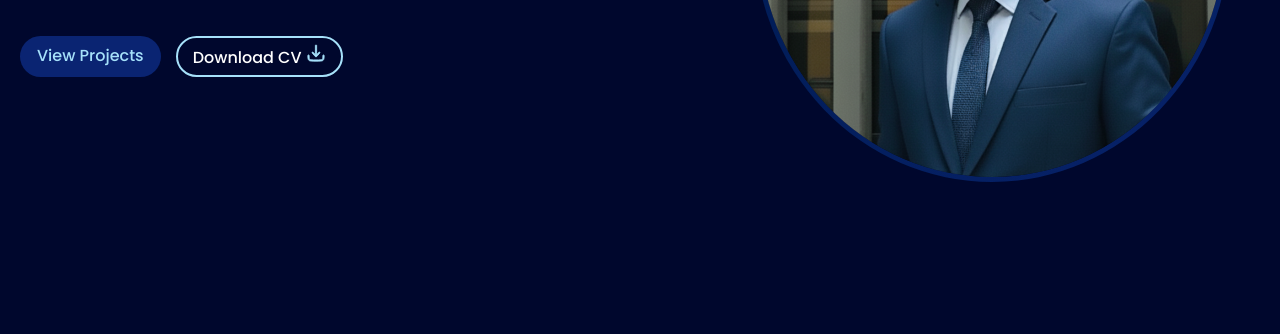
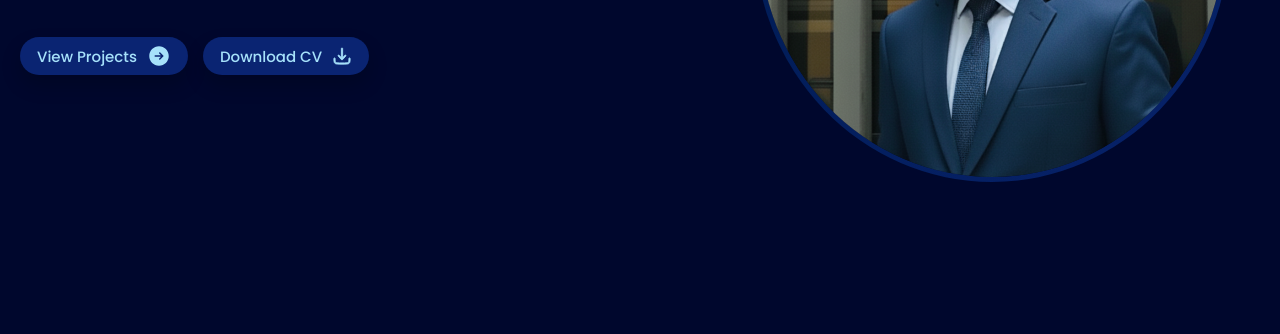
Before and after one commit to Pronoysaha90/Portfolio_Pronoy, a plain HTML site: page index.html in a window 1280 px wide. Shown: the part 463-797 px from the top of the page. Drawn offline with Linux system fonts and the light colour scheme.

```diff
--- a/index.html
+++ b/index.html
@@ -1,5 +1,6 @@
 <!DOCTYPE html>
 <html lang="en">
+
 <head>
   <meta charset="UTF-8">
   <meta name="viewport" content="width=device-width, initial-scale=1.0">
@@ -8,6 +9,7 @@
   <link rel="stylesheet" href="https://cdnjs.cloudflare.com/ajax/libs/font-awesome/7.0.1/css/all.min.css">
   <link rel="stylesheet" href="style.css">
 </head>
+
 <body>
   <!-- header/Navber -->
   <header>
@@ -56,12 +58,28 @@
         <div class="hero-details">
           <h2 class="title">Pronoy Saha</h2>
           <h3 class="subtitle">Web Developer | Problem Solver</h3>
-          <p class="description">Proficient in front-end development, system design, and optimization, with a solid background in competitive programming and analytical thinking.</p>
+          <p class="description">Proficient in front-end development, system design, and optimization, with a solid
+            background in competitive programming and analytical thinking.</p>
           <div class="buttons">
-            <a href="#" class="button view-projects">
+            <!-- <a href="#" class="button view-projects">
               View Projects
-            </a>
-            <a href="images/Pronoy_CV.pdf" download="" class="button download-cv">Download CV <img src="svg/download.svg"alt="icon" class="skill-icon"></a>
+            </a> --><!-- From Uiverse.io by satyamchaudharydev -->
+            <!-- From Uiverse.io by StealthWorm -->
+            <!-- From Uiverse.io by PriyanshuGupta28 -->
+            <!-- From Uiverse.io by satyamchaudharydev -->
+            <button class="button">
+              View Projects
+              <svg class="icon" viewBox="0 0 24 24" fill="currentColor">
+                <path fill-rule="evenodd"
+                  d="M12 2.25c-5.385 0-9.75 4.365-9.75 9.75s4.365 9.75 9.75 9.75 9.75-4.365 9.75-9.75S17.385 2.25 12 2.25zm4.28 10.28a.75.75 0 000-1.06l-3-3a.75.75 0 10-1.06 1.06l1.72 1.72H8.25a.75.75 0 000 1.5h5.69l-1.72 1.72a.75.75 0 101.06 1.06l3-3z"
+                  clip-rule="evenodd"></path>
+              </svg>
+            </button>
+
+
+
+            <a href="images/Pronoy_CV.pdf" download="" class="button download-cv">Download CV <img
+                src="svg/download.svg" alt="icon" class="skill-icon"></a>
           </div>
         </div>
         <div class="hero-image-wrapper">
@@ -114,4 +132,5 @@
 
   <script src="script.js"></script>
 </body>
+
 </html>
--- a/style.css
+++ b/style.css
@@ -181,12 +181,101 @@ header .nav-menu {
   transition: 0.3s ease;
 }
 
-.hero-section .hero-details .button:hover,
+/* .hero-section .hero-details .button:hover,
 .hero-section .hero-details .download-cv {
   color: var(--white-color);
   border-color: var(--Light-Sky-Blue);
   background: transparent;
+} */
+
+
+
+
+
+
+
+/* From Uiverse.io by satyamchaudharydev */
+.button {
+  position: relative;
+  transition: all 0.3s ease-in-out;
+  box-shadow: 0px 10px 20px rgba(0, 0, 0, 0.2);
+  padding-block: 0.5rem;
+  padding-inline: 1.25rem;
+  background-color: var(--dark-color);
+  border-radius: 9999px;
+  display: flex;
+  align-items: center;
+  justify-content: center;
+  color: #ffff;
+  gap: 10px;
+  font-weight: bold;
+  /* border: 3px solid #ffffff4d; */
+  outline: none;
+  overflow: hidden;
+  font-size: 15px;
+  cursor: pointer;
 }
+
+.icon {
+  width: 24px;
+  height: 24px;
+  transition: all 0.3s ease-in-out;
+}
+
+.button:hover {
+  transform: scale(1.05);
+  border-color: var(--Light-Sky-Blue);
+}
+
+.button:hover .icon {
+  transform: translate(4px);
+}
+
+.button:hover::before {
+  animation: shine 1.5s ease-out infinite;
+}
+
+.button::before {
+  content: "";
+  position: absolute;
+  width: 100px;
+  height: 100%;
+  background-image: linear-gradient(
+    120deg,
+    rgba(255, 255, 255, 0) 30%,
+    rgba(255, 255, 255, 0.8),
+    rgba(255, 255, 255, 0) 70%
+  );
+  top: 0;
+  left: -100px;
+  opacity: 0.6;
+}
+
+@keyframes shine {
+  0% {
+    left: -100px;
+  }
+
+  60% {
+    left: 100%;
+  }
+
+  to {
+    left: 100%;
+  }
+}
+
+
+
+
+
+
+
+
+
+
+
+
 
 .hero-section .hero-details .download-cv:hover {
   color: var(--Light-Sky-Blue);
```
Also changed, not shown: 1 other file. Lines whose indentation alone changed are shown as unchanged.
